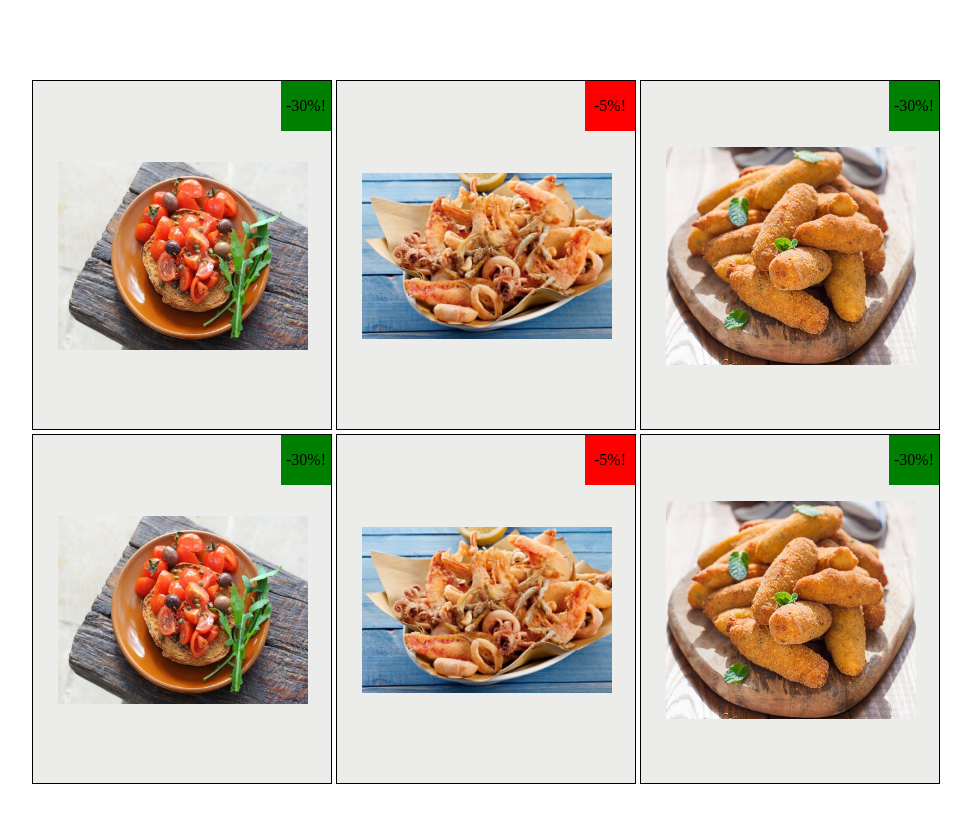
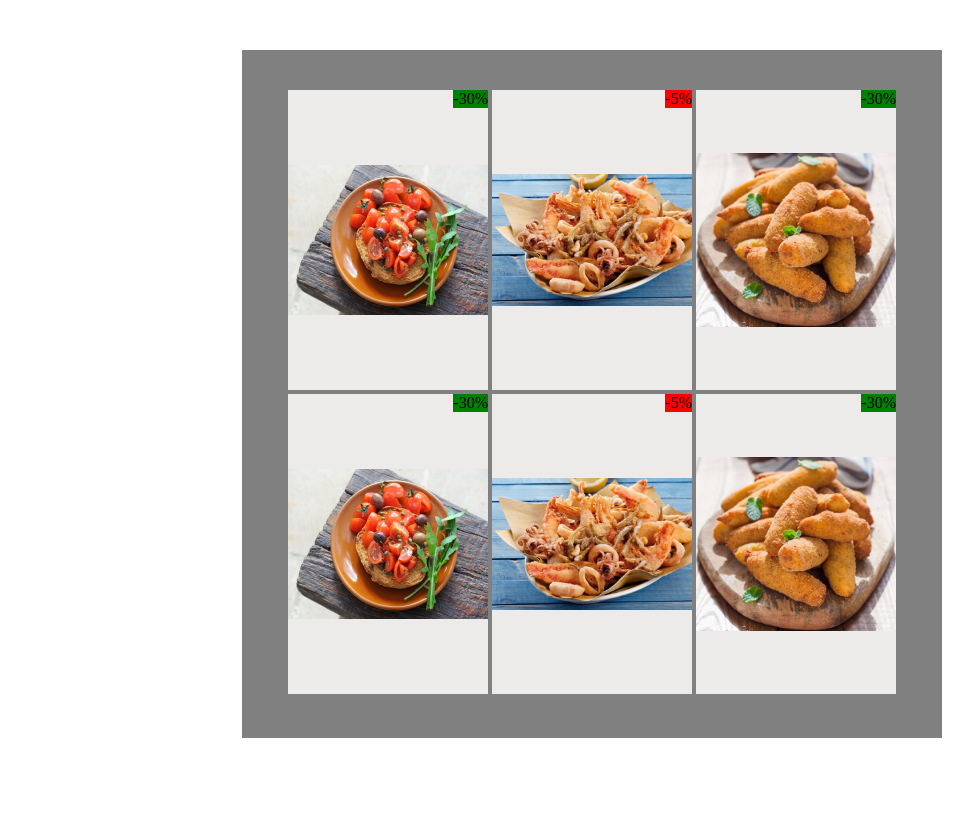
Before and after one commit to Sevenis/htmlcss-shop, a plain HTML site: page index.html in a window 1280 px wide. Shown: the whole page, without its empty margins (48-1021 px from the left). After the commit the page ends 800 px from the top, so only its background shows below. Drawn offline with Linux system fonts and the light colour scheme.

Commit message:
Revisione

```diff
--- a/css/style.css
+++ b/css/style.css
@@ -4,91 +4,57 @@
     box-sizing: border-box;
 }
 
-body {
-    background-color: white;
-    margin: 80px;
+.container {
+    width: 700px; /* 3 box da 200px */
+    margin: 50px auto; /* centralizza il container. 50px(alto_basso) auto(dx_sx) */
+    /* non metto altezza perché così si adatta in base alla classe prodotto */
+    /* height: 600px; */
+    background-color: grey;
+    text-align: center;
 }
 
-.container {
-    width: 300px;
-    height: 350px;
-    background-color: #ececea;
+.riga {
+    padding: 40px 0;
+}
+
+.prodotto {
+    width: 200px;
+    height: 300px;
     display: inline-block;
     position: relative;
-    border: 1px solid black;
+    background-color: red;
+    /* border: 2px solid black; */
+}
+.prodotto img {
+    /* margin: 25px auto; */
+    width: 200px;
+    height: 300px;
+    object-fit: contain;
+    object-position: center;
+    background-color: #ecebe9;
 }
 
-/* PopUp cuore quando si passa su con il mouse */
-.container:hover {
-    background-image: url('../img/cuore.png');
-    background-position: bottom;
-    background-repeat: no-repeat;
+.sconto {
+    background-color: green;
+    position: absolute; /* l'absolute ha bisogno un genitore relative a cui riferirsi*/
+    top: 0;
+    right: 0;
 }
 
-.a_immagine {
-    width: 250px;
-    height: 300px;
-    background-image: url('../img/frisa.jpg');
-    position: absolute;
-    background-size: contain;
-    background-repeat: no-repeat;
-    background-position: center;
-    left: 25px;
-    top: 25px;
+.sconto.minore {
+    background-color: red;
 }
 
-.a_sconto {
-    width: 50px;
-    height: 50px;
-    background-color: green;
+.cuore {
+    display:none;
+    font-size: 30px;
+    color: red;
     position: absolute;
-    text-align: center;
-    line-height: 50px;
-    top: 0px;
-    right: 0px;
-}
-.b_immagine {
-    width: 250px;
-    height: 300px;
-    background-image: url('../img/paranza.jpg');
-    position: absolute;
-    background-size: contain;
-    background-repeat: no-repeat;
-    background-position: center;
-    left: 25px;
-    top: 25px;
+    bottom: 5px;
+    left: 50%;
+    transform: translateX(-50%);
 }
 
-.b_sconto {
-    width: 50px;
-    height: 50px;
-    background-color: red;
-    position: absolute;
-    text-align: center;
-    line-height: 50px;
-    top: 0px;
-    right: 0px;
+.prodotto:hover .cuore {
+    display:inline-block;
 }
-
-.c_immagine {
-    width: 250px;
-    height: 300px;
-    background-image: url('../img/panzerotti.jpg');
-    position: absolute;
-    background-size: contain;
-    background-repeat: no-repeat;
-    background-position: center;
-    left: 25px;
-    top: 25px;
-}
-
-.c_sconto {
-    width: 50px;
-    height: 50px;
-    background-color: green;
-    position: absolute;
-    text-align: center;
-    line-height: 50px;
-    top: 0px;
-    right: 0px;
-}
--- a/index.html
+++ b/index.html
@@ -2,39 +2,49 @@
 <html lang="en" dir="ltr">
     <head>
         <meta charset="utf-8">
-        <title>Shop</title>
+        <title>Shop Revised</title>
         <link rel="stylesheet" href="css/style.css">
     </head>
     <body>
-<!-- Vetrina superiore -->
-        <div class="vetrina">
-            <div class="container">
-                    <div class="a_sconto">-30%!</div>
-                    <div class="a_immagine"></div>
-            </div>
-            <div class="container">
-                    <div class="b_sconto">-5%!</div>
-                    <div class="b_immagine"></div>
-            </div>
-            <div class="container">
-                    <div class="c_sconto">-30%!</div>
-                    <div class="c_immagine"></div>
+        <div class="container">
+
+            <div class="riga">
+            <!-- essendoci l'inline-block non serve creare due righe di base
+            andrà a capo! La struttura è così più snella e dinamica! -->
+                <div class="prodotto">
+                    <img src="img/frisa.jpg" alt="frisa">
+                    <span class="sconto"> -30% </span>
+                    <span class="cuore"> &hearts; </span>
+                </div>
+                <div class="prodotto">
+                    <img src="img/paranza.jpg" alt="paranza">
+                    <span class="sconto minore"> -5% </span>
+                    <span class="cuore"> &hearts; </span>
+                </div>
+                <div class="prodotto">
+                    <img src="img/panzerotti.jpg" alt="panzerotti">
+                    <span class="sconto"> -30% </span>
+                    <span class="cuore"> &hearts; </span>
+                </div>
+                <div class="prodotto">
+                    <img src="img/frisa.jpg" alt="frisa">
+                    <span class="sconto"> -30% </span>
+                    <span class="cuore"> &hearts; </span>
+                </div>
+                <div class="prodotto">
+                    <img src="img/paranza.jpg" alt="paranza">
+                    <span class="sconto minore"> -5% </span>
+                    <span class="cuore"> &hearts; </span>
+                </div>
+                <div class="prodotto">
+                    <img src="img/panzerotti.jpg" alt="panzerotti">
+                    <span class="sconto"> -30% </span>
+                    <span class="cuore"> &hearts; </span>
+                </div>
+
+
             </div>
         </div>
-<!-- Vetrina inferiore -->
-        <div class="vetrina">
-            <div class="container">
-                    <div class="a_sconto">-30%!</div>
-                    <div class="a_immagine"></div>
-            </div>
-            <div class="container">
-                    <div class="b_sconto">-5%!</div>
-                    <div class="b_immagine"></div>
-            </div>
-            <div class="container">
-                    <div class="c_sconto">-30%!</div>
-                    <div class="c_immagine"></div>
-            </div>
-        </div>
+
     </body>
 </html>
```
Also changed, not shown: 1 other file.
